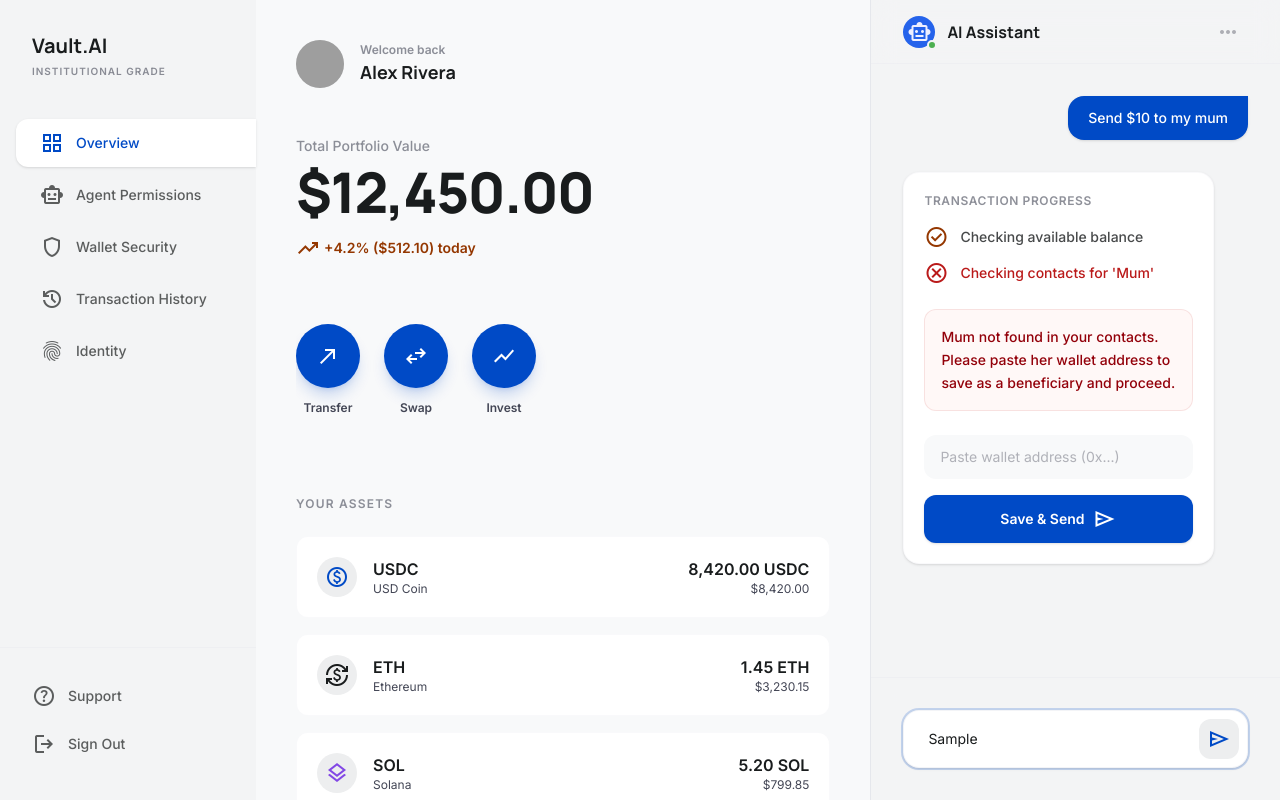
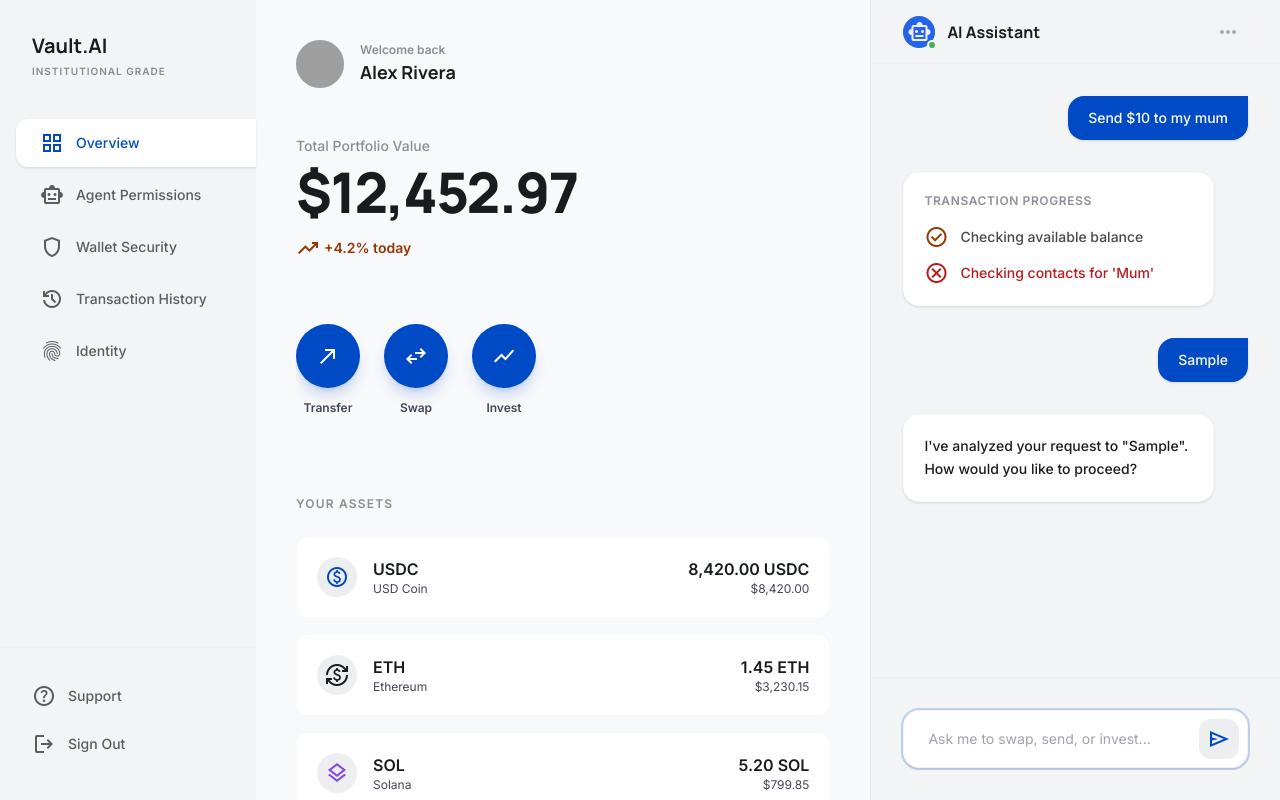
Before and after one commit to Evangel90/Synthesis-Agentic-Defi, a React (Vite) app in the folder frontend/: page / in a window 1280 px wide. Both pictures are taken after typing "Sample" into the empty fields and a click on the button "send". Built offline with nearby package versions, Linux system fonts and the light colour scheme; grey boxes are pictures that could not be loaded; what wagmi would draw is missing.

Commit message:
Feat: Add interactive portfolio simulation and dynamic AI chat logic

```diff
--- a/frontend/src/components/vault-dashboard/ChatPanel.tsx
+++ b/frontend/src/components/vault-dashboard/ChatPanel.tsx
@@ -1,9 +1,22 @@
 interface ChatPanelProps {
   isOpen: boolean;
   onClose: () => void;
+  messages: any[];
+  inputValue: string;
+  setInputValue: (v: string) => void;
+  onSendMessage: (text: string) => void;
+  isTyping: boolean;
 }
 
-export default function ChatPanel({ isOpen, onClose }: ChatPanelProps) {
+export default function ChatPanel({
+  isOpen,
+  onClose,
+  messages,
+  inputValue,
+  setInputValue,
+  onSendMessage,
+  isTyping
+}: ChatPanelProps) {
   return (
     <>
       {isOpen && (
@@ -44,22 +57,22 @@ export default function ChatPanel({ isOpen, onClose }: ChatPanelProps) {
         </header>
 
         <div className="flex-1 overflow-y-auto p-4 md:p-8 space-y-6 md:space-y-8 custom-scrollbar">
-          <div className="flex justify-end">
+          {messages.map((msg, idx) => (
+            <div key={idx} className={`flex ${msg.role === 'user' ? 'justify-end' : 'justify-start'}`}>
+              {msg.role === 'user' ? (
                 <div className="bg-primary text-on-primary px-4 md:px-5 py-2.5 md:py-3 rounded-2xl rounded-tr-none max-w-[85%] shadow-sm">
-              <p className="text-xs md:text-sm font-medium">Send $10 to my mum</p>
+                  <p className="text-xs md:text-sm font-medium">{msg.content}</p>
                 </div>
-          </div>
-
-          <div className="flex justify-start">
+              ) : (
                 <div className="space-y-4 max-w-[95%] sm:max-w-[90%] w-full">
                   <div className="flex space-x-2 md:space-x-3 items-end">
                     <div className="w-6 h-6 rounded-full bg-primary-container hidden xs:flex items-center justify-center shrink-0">
                       <span className="material-symbols-outlined text-[10px] text-on-primary-container">smart_toy</span>
                     </div>
+                    {msg.type === 'progress' ? (
                       <div className="bg-surface-container-lowest border border-outline-variant/10 p-4 md:p-5 rounded-2xl xs:rounded-bl-none shadow-sm w-full">
                         <h4 className="text-[10px] md:text-xs font-bold uppercase tracking-wider text-on-surface-variant/60 mb-3 md:mb-4">Transaction Progress</h4>
-
-                  <div className="space-y-2 md:space-y-3 mb-5 md:mb-6">
+                        <div className="space-y-2 md:space-y-3">
                           <div className="flex items-start text-xs md:text-sm font-medium text-on-surface/80">
                             <span className="material-symbols-outlined text-tertiary mr-2 md:mr-3 text-base md:text-lg shrink-0">check_circle</span>
                             <span className="mt-0.5">Checking available balance</span>
@@ -69,43 +82,48 @@ export default function ChatPanel({ isOpen, onClose }: ChatPanelProps) {
                             <span className="mt-0.5">Checking contacts for 'Mum'</span>
                           </div>
                         </div>
-
-                  <div className="bg-error-container/20 border border-error/10 p-3 md:p-4 rounded-xl mb-5 md:mb-6">
-                    <p className="text-xs md:text-sm text-on-error-container font-medium leading-relaxed">
-                      Mum not found in your contacts. Please paste her wallet address to save as a beneficiary and proceed.
-                    </p>
                       </div>
-
-                  <div className="space-y-3 md:space-y-4">
-                    <div className="relative">
-                      <input
-                        className="w-full bg-surface text-xs md:text-sm border-0 focus:ring-2 focus:ring-primary rounded-xl px-4 py-2.5 md:py-3 text-on-surface placeholder:text-on-surface-variant/40 outline-none"
-                        placeholder="Paste wallet address (0x...)"
-                        type="text"
-                      />
+                    ) : (
+                      <div className="bg-surface-container-lowest border border-outline-variant/10 p-4 md:p-5 rounded-2xl xs:rounded-bl-none shadow-sm">
+                        <p className="text-xs md:text-sm text-on-surface font-medium leading-relaxed">{msg.content}</p>
                       </div>
-                    <button className="w-full bg-primary text-on-primary font-bold py-2.5 md:py-3 rounded-xl hover:opacity-90 transition-opacity flex items-center justify-center space-x-2 shadow-sm">
-                      <span className="text-xs md:text-sm">Save &amp; Send</span>
-                      <span className="material-symbols-outlined text-sm md:text-base">send</span>
-                    </button>
+                    )}
                   </div>
                 </div>
+              )}
+            </div>
+          ))}
+          {isTyping && (
+            <div className="flex justify-start">
+              <div className="bg-surface-container-lowest border border-outline-variant/10 px-4 py-2 rounded-2xl animate-pulse text-xs text-on-surface-variant">
+                Assistant is thinking...
               </div>
             </div>
-          </div>
+          )}
         </div>
 
         <div className="p-4 md:p-8 bg-surface-container-low/80 backdrop-blur-md border-t border-outline-variant/10">
-          <div className="bg-surface-container-lowest border border-outline-variant/20 rounded-2xl p-1.5 md:p-2 flex items-center focus-within:ring-2 focus-within:ring-primary/20 transition-all shadow-sm">
+          <form
+            className="bg-surface-container-lowest border border-outline-variant/20 rounded-2xl p-1.5 md:p-2 flex items-center focus-within:ring-2 focus-within:ring-primary/20 transition-all shadow-sm"
+            onSubmit={(e) => {
+              e.preventDefault();
+              onSendMessage(inputValue);
+            }}
+          >
             <input
               className="flex-1 bg-transparent border-0 focus:ring-0 text-xs md:text-sm py-2.5 px-3 md:px-4 text-on-surface placeholder:text-on-surface-variant/50 outline-none"
               placeholder="Ask me to swap, send, or invest..."
               type="text"
+              value={inputValue}
+              onChange={(e) => setInputValue(e.target.value)}
             />
-            <button className="w-8 h-8 md:w-10 md:h-10 rounded-xl bg-surface-container flex items-center justify-center text-primary hover:bg-primary hover:text-on-primary transition-all shrink-0">
+            <button
+              type="submit"
+              className="w-8 h-8 md:w-10 md:h-10 rounded-xl bg-surface-container flex items-center justify-center text-primary hover:bg-primary hover:text-on-primary transition-all shrink-0"
+            >
               <span className="material-symbols-outlined text-sm md:text-base">send</span>
             </button>
-          </div>
+          </form>
         </div>
       </section>
     </>
--- a/frontend/src/components/vault-dashboard/DashboardPanel.tsx
+++ b/frontend/src/components/vault-dashboard/DashboardPanel.tsx
@@ -1,9 +1,16 @@
 interface DashboardPanelProps {
   onOpenSidebar: () => void;
   onOpenChat: () => void;
+  portfolioValue: number;
+  dailyChange: number;
 }
 
-export default function DashboardPanel({ onOpenSidebar, onOpenChat }: DashboardPanelProps) {
+export default function DashboardPanel({
+  onOpenSidebar,
+  onOpenChat,
+  portfolioValue,
+  dailyChange
+}: DashboardPanelProps) {
   return (
     <section className="w-full lg:w-[60%] h-full bg-surface p-6 md:p-8 lg:p-10 overflow-y-auto custom-scrollbar">
       <header className="flex justify-between items-center mb-10 md:mb-12">
@@ -41,12 +48,14 @@ export default function DashboardPanel({ onOpenSidebar, onOpenChat }: DashboardP
         </div>
       </header>
 
-      <div className="mb-12 md:mb-16">
-        <span className="text-xs md:text-sm font-medium text-on-surface-variant/60 mb-2 block">Total Portfolio Value</span>
-        <h1 className="font-headline text-4xl sm:text-5xl md:text-[3.5rem] font-extrabold text-on-surface tracking-tight leading-none break-all">$12,450.00</h1>
+      <div className="mb-12 md:mb-16 transition-all duration-500">
+        <span className="text-xs md:text-sm font-medium text-on-surface-variant/60 mb-2 block text-pulse">Total Portfolio Value</span>
+        <h1 className="font-headline text-4xl sm:text-5xl md:text-[3.5rem] font-extrabold text-on-surface tracking-tight leading-none break-all">
+          ${portfolioValue.toLocaleString(undefined, { minimumFractionDigits: 2, maximumFractionDigits: 2 })}
+        </h1>
         <div className="mt-4 flex items-center text-tertiary font-semibold text-xs md:text-sm">
           <span className="material-symbols-outlined text-sm mr-1">trending_up</span>
-          <span>+4.2% ($512.10) today</span>
+          <span>+{dailyChange}% today</span>
         </div>
       </div>
 
--- a/frontend/src/components/vault-dashboard/VaultDashboard.tsx
+++ b/frontend/src/components/vault-dashboard/VaultDashboard.tsx
@@ -2,10 +2,13 @@ import { useState } from 'react';
 import Sidebar from './Sidebar';
 import DashboardPanel from './DashboardPanel';
 import ChatPanel from './ChatPanel';
+import { useVaultLogic } from './useVaultLogic';
 
 export default function VaultDashboard() {
   const [isSidebarOpen, setIsSidebarOpen] = useState(false);
   const [isChatOpen, setIsChatOpen] = useState(false);
+
+  const logic = useVaultLogic();
 
   return (
     <div className="flex h-screen w-full bg-surface text-on-surface overflow-hidden font-body relative">
@@ -18,11 +21,18 @@ export default function VaultDashboard() {
         <DashboardPanel
           onOpenSidebar={() => setIsSidebarOpen(true)}
           onOpenChat={() => setIsChatOpen(true)}
+          portfolioValue={logic.portfolioValue}
+          dailyChange={logic.dailyChange}
         />
 
         <ChatPanel
           isOpen={isChatOpen}
           onClose={() => setIsChatOpen(false)}
+          messages={logic.messages}
+          inputValue={logic.inputValue}
+          setInputValue={logic.setInputValue}
+          onSendMessage={logic.sendMessage}
+          isTyping={logic.isTyping}
         />
       </main>
 
--- /dev/null
+++ b/frontend/src/components/vault-dashboard/useVaultLogic.ts
@@ -0,0 +1,52 @@
+import { useState, useEffect } from 'react';
+
+export const useVaultLogic = () => {
+  // --- Portfolio State ---
+  const [portfolioValue, setPortfolioValue] = useState(12450.00);
+  const [dailyChange, setDailyChange] = useState(4.2);
+
+  // Simulate small price fluctuations every 5 seconds
+  useEffect(() => {
+    const interval = setInterval(() => {
+      setPortfolioValue(prev => prev + (Math.random() * 10 - 5));
+    }, 5000);
+    return () => clearInterval(interval);
+  }, []);
+
+  // --- Chat State ---
+  const [messages, setMessages] = useState([
+    { role: 'user', content: 'Send $10 to my mum' },
+    { role: 'assistant', content: 'Processing transaction...', type: 'progress' }
+  ]);
+  const [inputValue, setInputValue] = useState('');
+  const [isTyping, setIsTyping] = useState(false);
+
+  const sendMessage = (text: string) => {
+    if (!text.trim()) return;
+
+    // Add user message
+    setMessages(prev => [...prev, { role: 'user', content: text }]);
+    setInputValue('');
+    setIsTyping(true);
+
+    // Simulate AI response after 1.5 seconds
+    setTimeout(() => {
+      setMessages(prev => [...prev, {
+        role: 'assistant',
+        content: `I've analyzed your request to "${text}". How would you like to proceed?`,
+        type: 'text'
+      }]);
+      setIsTyping(false);
+    }, 1500);
+  };
+
+  return {
+    portfolioValue,
+    dailyChange,
+    messages,
+    inputValue,
+    setInputValue,
+    sendMessage,
+    isTyping
+  };
+};
```
Lines whose indentation alone changed are shown as unchanged.
